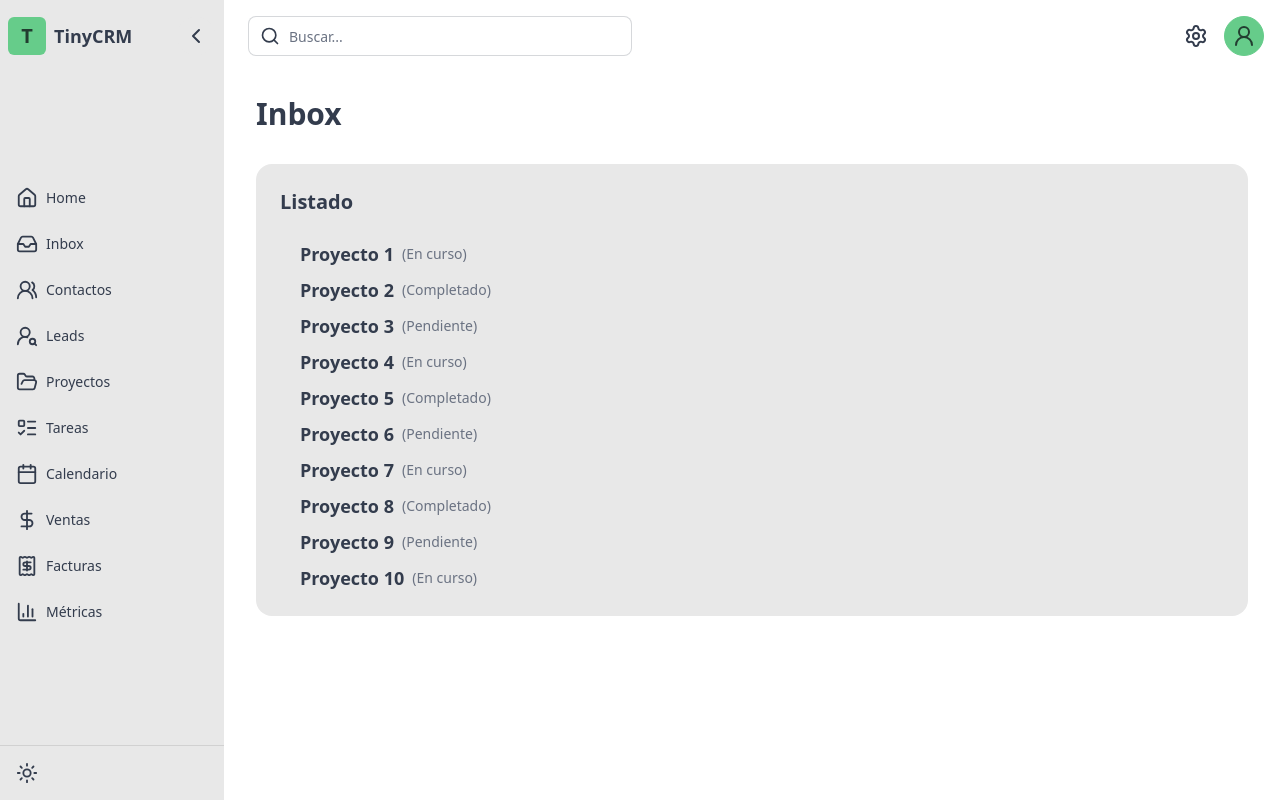
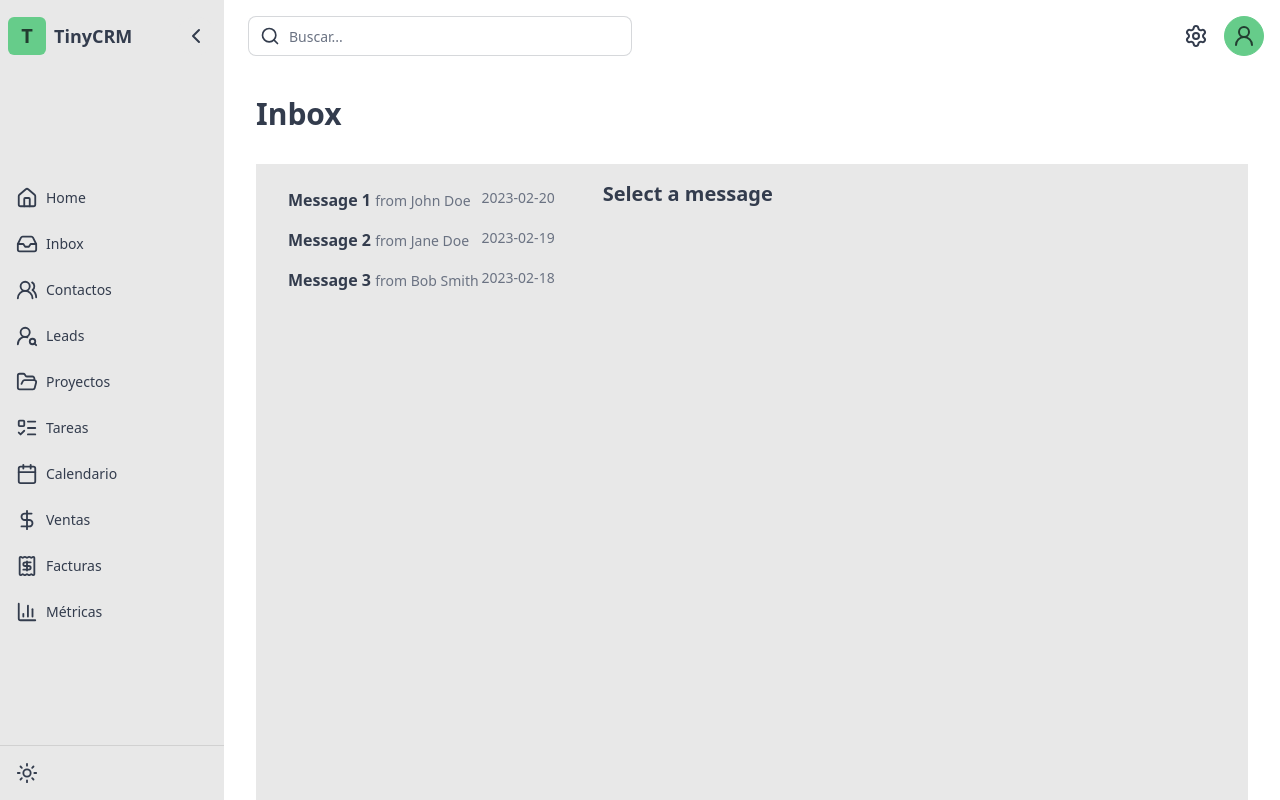
Before and after one commit to sebastiangr/tinycrm, a SvelteKit app: page /inbox in a window 1280 px wide. Shown: the top 800 px of the page. Built offline with nearby package versions, Linux system fonts and the light colour scheme.

Commit message:
Base inbox layout.

```diff
--- a/src/routes/inbox/+page.svelte
+++ b/src/routes/inbox/+page.svelte
@@ -13,12 +13,72 @@ const projects = [
     { name: 'Proyecto 10', status: 'En curso' },
   ]
 
+  import { ChevronRight, ChevronLeft, Pencil, Trash, Reply } from "lucide-svelte";
+
+  const messages = [
+    { id: 1, subject: "Message 1", from: "John Doe", date: "2023-02-20" },
+    { id: 2, subject: "Message 2", from: "Jane Doe", date: "2023-02-19" },
+    { id: 3, subject: "Message 3", from: "Bob Smith", date: "2023-02-18" },
+  ];
+
+  let selectedMessage: number | null = null;
+
 </script>
 
 <div class="mx-auto">
   <h1 class="text-3xl font-bold mb-8">Inbox</h1>
 
-  <div class="card bg-base-200">
+
+  <div class="flex h-screen">
+    <!-- Left inbox list -->
+    <div class="w-1/3 bg-base-200 p-4">
+      <ul>
+        {#each messages as message}
+          <li
+            class={`py-2 px-4 cursor-pointer hover:bg-base-100 ${
+              selectedMessage === message.id ? "bg-base-100" : ""
+            }`}
+            on:click={() => (selectedMessage = message.id)}
+          >
+            <div class="flex justify-between">
+              <div>
+                <span class="font-semibold">{message.subject}</span>
+                <span class="text-sm text-gray-500"> from {message.from}</span>
+              </div>
+              <div class="text-sm text-gray-500">{message.date}</div>
+            </div>
+          </li>
+        {/each}
+      </ul>
+    </div>
+
+    <!-- Right new message block -->
+    <div class="w-2/3 bg-base-200 p-4">
+      {#if selectedMessage}
+        <h2 class="text-xl font-semibold mb-4">Message {selectedMessage}</h2>
+        <div class="flex justify-between mb-4">
+          <button class="btn btn-sm btn-primary">
+            <Pencil />
+            Reply
+          </button>
+          <button class="btn btn-sm btn-error">
+            <Trash />
+            Delete
+          </button>
+        </div>
+        <div class="prose">
+          <p>
+            Lorem ipsum dolor sit amet, consectetur adipiscing elit. Sed sit amet nulla auctor, vestibulum magna sed, convallis ex.
+          </p>
+        </div>
+      {:else}
+        <h2 class="text-xl font-semibold mb-4">Select a message</h2>
+      {/if}
+    </div>
+  </div>
+
+
+  <!-- <div class="card bg-base-200">
     <div class="card-body">
       <h2 class="text-xl font-semibold mb-4">Listado</h2>
       <ul class="list-disc pl-5 space-y-2">
@@ -30,5 +90,5 @@ const projects = [
         {/each}
       </ul>
     </div>
+  </div> -->
 </div>
-</div>
```
Lines whose indentation alone changed are shown as unchanged.
